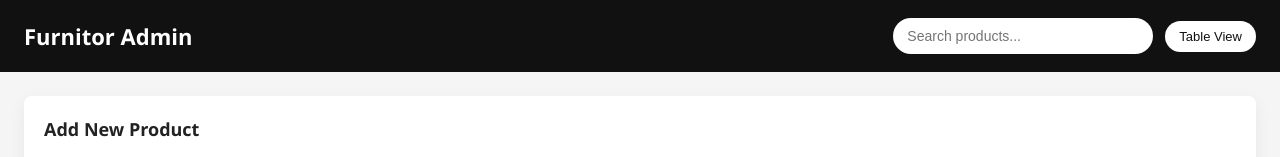
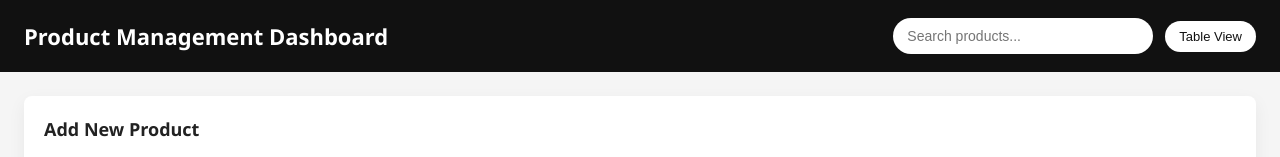
Before and after one commit to Arpita192/Assignment_product-App, a React (Vite) app: page / in a window 1280 px wide. Shown: the top 157 px of the page. Built offline with nearby package versions, Linux system fonts and the light colour scheme; grey boxes are pictures that could not be loaded.

Commit message:
Update app title to Product Management Dashboard

```diff
--- a/src/App.jsx
+++ b/src/App.jsx
@@ -4,7 +4,6 @@ import ProductTable from "./components/ProductTable";
 import ProductCard from "./components/ProductCard";
 import Pagination from "./components/Pagination";
 
-/* Product-name based images (highest priority) */
 const PRODUCT_IMAGE_MAP = {
   laptop: "https://images.unsplash.com/photo-1517336714731-489689fd1ca8",
   watch: "https://images.unsplash.com/photo-1519744792095-2f2205e87b6f",
@@ -13,7 +12,7 @@ const PRODUCT_IMAGE_MAP = {
   table: "https://images.unsplash.com/photo-1493666438817-866a91353ca9"
 };
 
-/* Category fallback images */
+
 const CATEGORY_IMAGE_MAP = {
   Electronics: "https://images.unsplash.com/photo-1518770660439-4636190af475",
   Furniture: "https://images.unsplash.com/photo-1555041469-a586c61ea9bc",
@@ -31,26 +30,25 @@ export default function App() {
 
   const limit = 6;
 
-  /* 🔹 Debounce search (500ms) */
+
   useEffect(() => {
     const timer = setTimeout(() => {
       setDebouncedSearch(search.toLowerCase());
-      setPage(1); // reset pagination on search
+      setPage(1);
     }, 500);
 
     return () => clearTimeout(timer);
   }, [search]);
 
-  /* 🔹 FILTER FIRST (CRITICAL) */
+
   const filteredProducts = products.filter(product =>
     product.name.toLowerCase().includes(debouncedSearch)
   );
 
-  /* 🔹 THEN PAGINATE */
+
   const start = (page - 1) * limit;
   const paginatedProducts = filteredProducts.slice(start, start + limit);
 
-  /* 🔹 SAVE PRODUCT WITH IMAGE LOGIC */
   const saveProduct = (product) => {
     const nameKey = product.name.toLowerCase();
 
@@ -81,9 +79,10 @@ export default function App() {
 
   return (
     <>
-      {/* ================= HEADER ================= */}
+
       <header className="header">
-        <h1>Furnitor Admin</h1>
+        <h1>Product Management Dashboard</h1>
+
 
         <div className="header-actions">
           <div className="search-box">
@@ -100,7 +99,7 @@ export default function App() {
         </div>
       </header>
 
-      {/* ================= MAIN ================= */}
+
       <main className="container">
         <ProductForm
           saveProduct={saveProduct}
@@ -131,7 +130,7 @@ export default function App() {
         />
       </main>
 
-      {/* ================= FOOTER ================= */}
+
       <footer className="footer">
         © 2026 Grey Scientific Labs · Frontend Assignment
       </footer>
```
